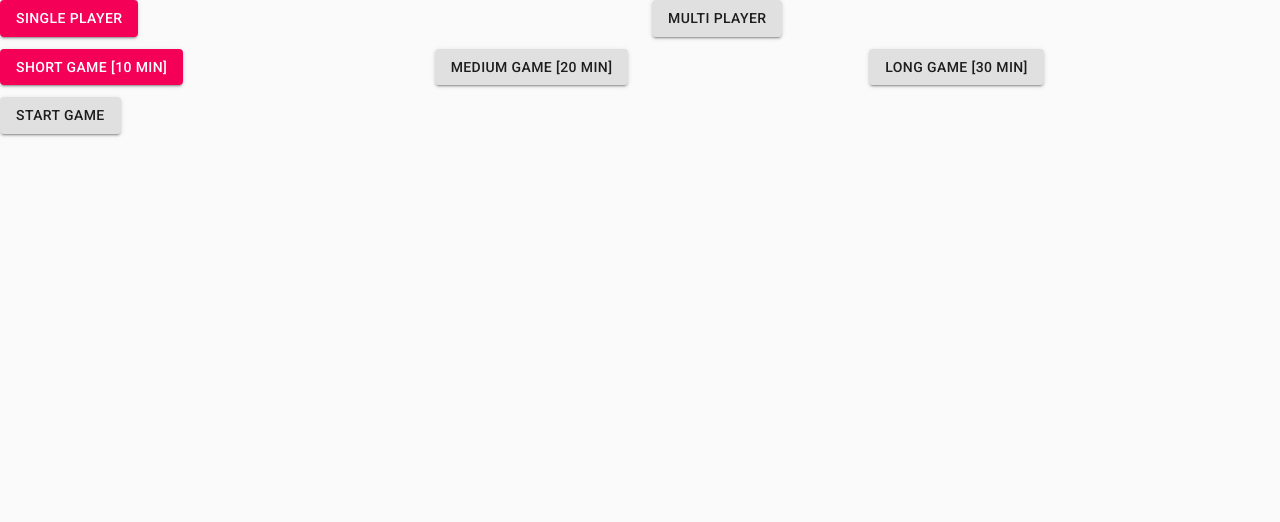
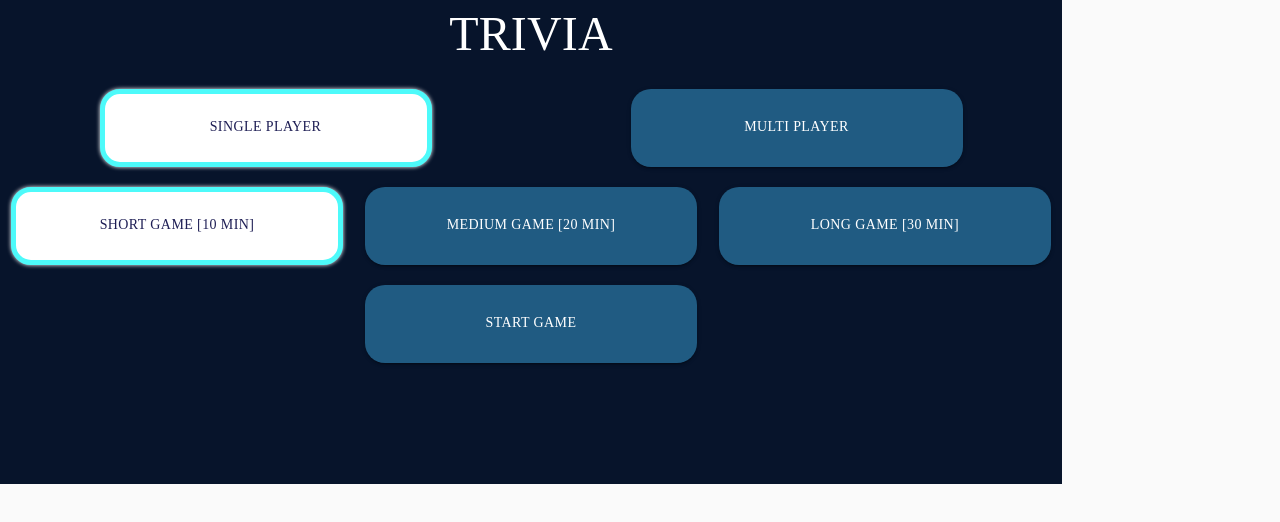
Before and after one commit to catherinehuang7522/Daimler, a Next.js app in the folder CabanaTrivia/: page /components/Start in a window 1280 px wide. Shown: the top 522 px of the page. Built offline with nearby package versions, Linux system fonts and the light colour scheme.

Commit message:
Add fonts and all styling for start page

```diff
--- a/CabanaTrivia/pages/_app.js
+++ b/CabanaTrivia/pages/_app.js
@@ -14,27 +14,21 @@ export default class CabanaTrivia extends App {
     return { pageProps };
   }
 
-  renderHead() {
-    return (
-      <Head>
-        <meta name="viewport" content="width=device-width, initial-scale=1" />
-        <link
-          rel="stylesheet"
-          href="https://fonts.googleapis.com/css?family=Roboto:300,400,500"
-        />
-      </Head>
-    );
-  }
-
   render() {
     const { Component, pageProps } = this.props;
     return (
-      //changed continer to div - might be wrong
-       <div>
-        {this.renderHead()}
+       <html>
+         <head>
+           <meta name="viewport" content="width=device-width, initial-scale=1" />
+           <link
+             rel="stylesheet"
+             href="https://fonts.googleapis.com/css?family=Roboto:300,400,500"
+           />
+         </head>
+
         <CssBaseline />
         <Component {...pageProps} />
-      </div>
+      </html>
     );
   }
 }
--- a/CabanaTrivia/pages/components/DangerButton.js
+++ b/CabanaTrivia/pages/components/DangerButton.js
@@ -1,11 +1,29 @@
 import React, { Component } from 'react';
 import Button from '@material-ui/core/Button'
+
+const styles = ({
+  selectedButton: {
+    backgroundColor: 'white',
+    color: '#1F1F55',
+    boxShadow: '0px 0px 4px #ffffff',
+    borderRadius: 20,
+    borderTop: '5px solid #4DFAFA',
+    borderBottom: '5px solid #4DFAFA',
+    borderLeft: '5px solid #4DFAFA',
+    borderRight: '5px solid #4DFAFA',
+    width: 332,
+    height: 78,
+    fontFamily: 'Kontakt'
+  }
+})
+
 class DangerButton extends Component {
-
   render() {
-    return <Button variant="contained" color="secondary" onClick={this.props.onClick}>
-    {this.props.text}
-  </Button>
+    return (
+      <Button style={styles.selectedButton} variant="contained" color="secondary" onClick={this.props.onClick}>
+        {this.props.text}
+      </Button>
+    );
   }
 }
 export default DangerButton;
--- a/CabanaTrivia/pages/components/Start.js
+++ b/CabanaTrivia/pages/components/Start.js
@@ -3,21 +3,39 @@ import Button from '@material-ui/core/Button'
 import DangerButton from './DangerButton'
 import Grid from '@material-ui/core/Grid'
 
-
 const styles = ({
-  container: {
+  root: {
+    flexGrow: 1,
+    backgroundColor: '#07142B',
+    width: 1062,
+    height: 484,
+    fontFamily: 'Kontakt'
+  },
+  row: {
     display: 'flex',
-    justifyContent: 'center',
+    justifyContent: 'space-around',
     alignItems: 'center',
-    flexDirection: 'column'
+    flexDirection: 'row',
+    marginTop: 20,
+    marginBottom: 20
   },
-  root: {
-    flexGrow: 1
-  }
+  title: {
+    color: 'white',
+    fontSize: 48,
+    display: 'flex',
+    justifyContent: 'center'
+  },
+  unselectedButton: {
+    backgroundColor: '#205B82',
+    color: 'white',
+    borderRadius: 20,
+    width: 332,
+    height: 78,
+    fontFamily: 'Kontakt'
+  },
 })
 
 class StartComponent extends Component {
-
   constructor(props) {
     super(props)
 
@@ -27,12 +45,9 @@ class StartComponent extends Component {
       duration: 1
     };
 
-
     this.onClickStartGame = this.onClickStartGame.bind(this)
     this.onClickSingle = this.onClickSingle.bind(this)
     this.onClickMulti  = this.onClickMulti.bind(this)
-
-
   }
 
 
@@ -54,81 +69,67 @@ class StartComponent extends Component {
     this.setState({ duration: dur })
   }
 
-
-
-
-
-
-
   render() {
-
-    const startButton = this.state.startGame ?
-      <Button variant="contained" onClick={this.onClickStartGame} >
+    const startButton =
+      <Button style={styles.unselectedButton} variant="contained" onClick={this.onClickStartGame} >
         Start Game
-    </Button> :
-      <DangerButton text="End Game" onClick={this.onClickStartGame}>
-      </DangerButton>
+      </Button>
 
     const singlePlayerSelector = this.state.singlePlayer ?
-      <DangerButton text="Single Player">
-      </DangerButton> :
-      <Button variant="contained" onClick={this.onClickSingle} >
+      <DangerButton text="Single Player"/>
+      :
+      <Button style={styles.unselectedButton} variant="contained" onClick={this.onClickSingle} >
         Single Player
-    </Button>
+      </Button>
 
     const multiPlayerSelector = this.state.singlePlayer ?
-      <Button variant="contained" onClick={this.onClickMulti} >
+      <Button style={styles.unselectedButton} variant="contained" onClick={this.onClickMulti} >
         Multi Player
-    </Button> :
-      <DangerButton text="Multi Player">
-      </DangerButton>
+      </Button>
+      :
+      <DangerButton text="Multi Player"/>
 
     const shortDurationSelector = this.state.duration === 1 ?
-      <DangerButton text="Short Game [10 min]">
-      </DangerButton> :
-      <Button variant="contained" onClick={() => this.onSelectDuration(1)} >
+      <DangerButton text="Short Game [10 min]"/>
+      :
+      <Button style={styles.unselectedButton}  variant="contained" onClick={() => this.onSelectDuration(1)} >
         Short Game [10 min]
-    </Button>
+      </Button>
 
     const medDurationSelector = this.state.duration === 2 ?
-      <DangerButton text="Medium Game [20 min]">
-      </DangerButton> :
-      <Button variant="contained" onClick={() => this.onSelectDuration(2)} >
+      <DangerButton text="Medium Game [20 min]"/>
+      :
+      <Button style={styles.unselectedButton}  variant="contained" onClick={() => this.onSelectDuration(2)} >
         Medium Game [20 min]
-    </Button>
+      </Button>
 
     const longDurationSelector = this.state.duration === 3 ?
-      <DangerButton text="Long Game [30 min]">
-      </DangerButton> :
-      <Button variant="contained" onClick={() => this.onSelectDuration(3)} >
+      <DangerButton text="Long Game [30 min]"/>
+      :
+      <Button style={styles.unselectedButton} variant="contained" onClick={() => this.onSelectDuration(3)} >
         Long Game [30 min]
-    </Button>
-    return <div style={styles.root}>
-      <Grid container spacing={3}>
-        <Grid item xs={12} sm={6}>
+      </Button>
+
+    return (
+      <div style={styles.root}>
+        <Grid style={styles.title}> TRIVIA </Grid>
+
+        <Grid style={styles.row} spacing={3}>
           {singlePlayerSelector}
-        </Grid>
-        <Grid item xs={12} sm={6}>
           {multiPlayerSelector}
         </Grid>
-      </Grid>
-      <Grid container spacing={3}>
-        <Grid item xs={12} sm={4}>
+
+        <Grid style={styles.row} spacing={3}>
           {shortDurationSelector}
-        </Grid>
-        <Grid item xs={12} sm={4}>
           {medDurationSelector}
-        </Grid>
-        <Grid item xs={12} sm={4}>
           {longDurationSelector}
         </Grid>
-      </Grid>
-      <Grid container spacing={3}>
-        <Grid item>
+
+        <Grid style={styles.row} spacing={3}>
           {startButton}
         </Grid>
-      </Grid>
-    </div>
+      </div>
+    );
   }
 
 }
--- /dev/null
+++ b/CabanaTrivia/pages/fonts/fonts.css
@@ -0,0 +1,4 @@
+@font-face {
+  font-family: 'Kontakt';
+  src: local('Kontakt'), url(./fonts/Kontakf.ttf), format('truetype');
+}
```
